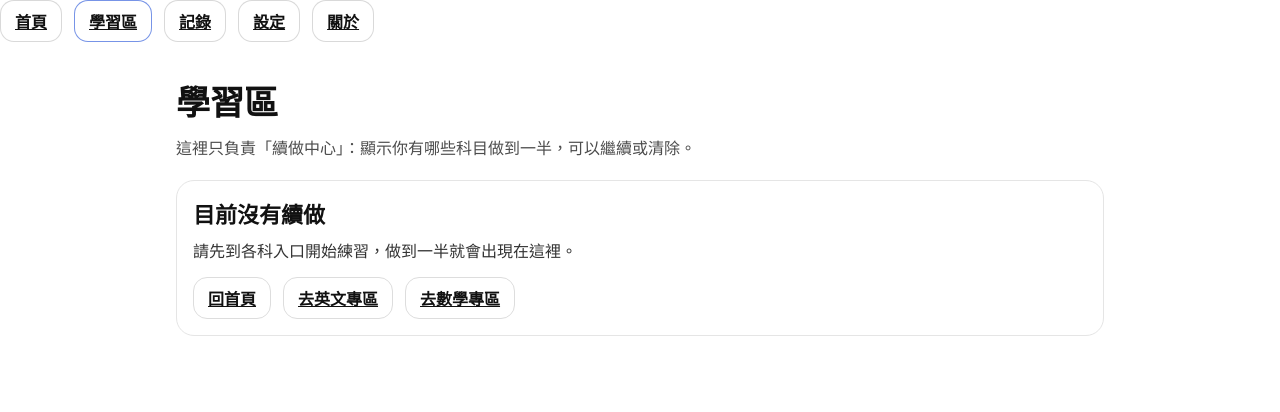
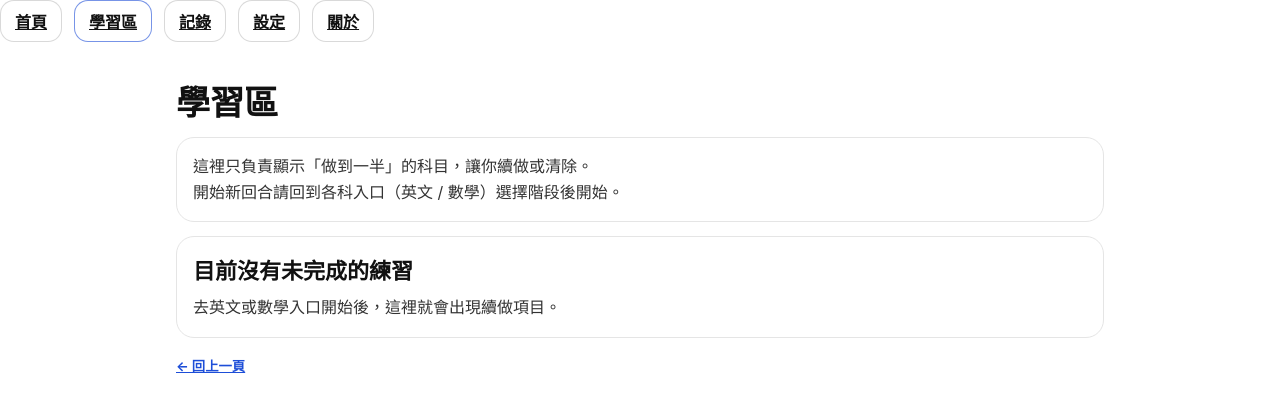
Before and after one commit to boos88978857-svg/ai-intelligent-learning-machine, a Next.js app: page /practice in a window 1280 px wide. Shown: the top 412 px of the page. Built offline with nearby package versions, Linux system fonts and the light colour scheme.

Commit message:
更新 page.tsx

```diff
--- a/app/practice/page.tsx
+++ b/app/practice/page.tsx
@@ -1,30 +1,13 @@
 // app/practice/page.tsx
 "use client";
 
+import { useEffect, useState } from "react";
 import Link from "next/link";
-import { useEffect, useMemo, useState } from "react";
 import { ui } from "../ui";
-import { clearSession, loadAllSessions } from "../lib/session";
-
-type AnySession = {
-  subject: string;
-  currentIndex: number;
-  totalQuestions: number;
-  elapsedSec: number;
-  paused: boolean;
-  correctCount?: number;
-  wrongCount?: number;
-  hintUsed?: number;
-};
-
-function formatTime(sec: number) {
-  const m = Math.floor(sec / 60);
-  const s = sec % 60;
-  return `${m.toString().padStart(2, "0")}:${s.toString().padStart(2, "0")}`;
-}
+import { clearSession, loadAllSessions, PracticeSession } from "../lib/session";
 
 export default function PracticeHubPage() {
-  const [sessions, setSessions] = useState<Record<string, AnySession>>({});
+  const [sessions, setSessions] = useState<PracticeSession[]>([]);
 
   function refresh() {
     setSessions(loadAllSessions());
@@ -32,87 +15,66 @@ export default function PracticeHubPage() {
 
   useEffect(() => {
     refresh();
-    // 讓你從別頁回來也會更新（同一個分頁）
-    const onFocus = () => refresh();
-    window.addEventListener("focus", onFocus);
-    return () => window.removeEventListener("focus", onFocus);
   }, []);
-
-  const subjects = useMemo(() => {
-    const keys = Object.keys(sessions || {});
-    // 你想固定排序也可以改這裡
-    return keys.sort();
-  }, [sessions]);
-
-  function onClear(subject: string) {
-    clearSession(subject);
-    refresh();
-  }
 
   return (
     <main style={ui.wrap}>
-      <h1 style={{ margin: "0 0 10px", fontSize: 34, fontWeight: 900 }}>學習區</h1>
-      <p style={{ margin: "0 0 18px", opacity: 0.75, lineHeight: 1.7 }}>
-        這裡只負責「續做中心」：顯示你有哪些科目做到一半，可以繼續或清除。
+      <h1 style={{ margin: "0 0 12px", fontSize: 34, fontWeight: 900 }}>學習區</h1>
+
+      <div style={ui.card}>
+        <p style={ui.cardDesc}>
+          這裡只負責顯示「做到一半」的科目，讓你續做或清除。
+          <br />
+          開始新回合請回到各科入口（英文 / 數學）選擇階段後開始。
         </p>
+      </div>
 
-      {subjects.length === 0 ? (
+      <div style={{ height: 14 }} />
+
+      {sessions.length === 0 ? (
         <div style={ui.card}>
-          <h2 style={ui.cardTitle}>目前沒有續做</h2>
-          <p style={ui.cardDesc}>請先到各科入口開始練習，做到一半就會出現在這裡。</p>
-          <div style={{ marginTop: 12, display: "flex", gap: 12, flexWrap: "wrap" }}>
-            <Link href="/" style={ui.navBtn}>
-              回首頁
-            </Link>
-            <Link href="/english" style={ui.navBtn}>
-              去英文專區
-            </Link>
-            <Link href="/math" style={ui.navBtn}>
-              去數學專區
-            </Link>
-          </div>
+          <h2 style={ui.cardTitle}>目前沒有未完成的練習</h2>
+          <p style={ui.cardDesc}>去英文或數學入口開始後，這裡就會出現續做項目。</p>
         </div>
       ) : (
-        <div style={ui.grid2}>
-          {subjects.map((subject) => {
-            const s = sessions[subject];
-            if (!s) return null;
-
-            const correct = s.correctCount ?? 0;
-            const wrong = s.wrongCount ?? 0;
-            const hintUsed = s.hintUsed ?? 0;
-
-            return (
-              <div key={subject} style={ui.card}>
-                <h2 style={ui.cardTitle}>{subject}（續做）</h2>
+        <div style={{ display: "grid", gap: 12 }}>
+          {sessions.map((s) => (
+            <div key={s.id} style={ui.card}>
+              <h2 style={ui.cardTitle}>{s.subject}（未完成）</h2>
               <p style={ui.cardDesc}>
                 進度：第 {s.currentIndex + 1} 題 / {s.totalQuestions}
                 <br />
-                  計時：{formatTime(s.elapsedSec)}
+                對：{s.correctCount}　錯：{s.wrongCount}
                 <br />
-                  狀態：{s.paused ? "已暫停" : "進行中"}
-                  <br />
-                  對：{correct}　錯：{wrong}　提示：{hintUsed}
+                提示：{s.hintUsed}/{s.hintLimit}
               </p>
 
-                <div style={{ marginTop: 12, display: "flex", gap: 10, flexWrap: "wrap" }}>
-                  <Link href={`/practice/session?subject=${encodeURIComponent(subject)}`} style={ui.navBtn}>
-                    繼續
+              <div style={{ marginTop: 14, display: "flex", gap: 10, flexWrap: "wrap" }}>
+                <Link href="/practice/session" style={{ ...ui.navBtn, textDecoration: "none" }}>
+                  續做
                 </Link>
 
                 <button
-                    type="button"
-                    onClick={() => onClear(subject)}
-                    style={{ ...ui.navBtn, cursor: "pointer" }}
+                  style={ui.navBtn}
+                  onClick={() => {
+                    clearSession(s.subject);
+                    refresh();
+                  }}
                 >
                   清除
                 </button>
               </div>
             </div>
-            );
-          })}
+          ))}
         </div>
       )}
+
+      <button
+        onClick={() => history.back()}
+        style={{ ...ui.backLink, marginTop: 18 }}
+      >
+        ← 回上一頁
+      </button>
     </main>
   );
 }
```
Lines whose indentation alone changed are shown as unchanged.
